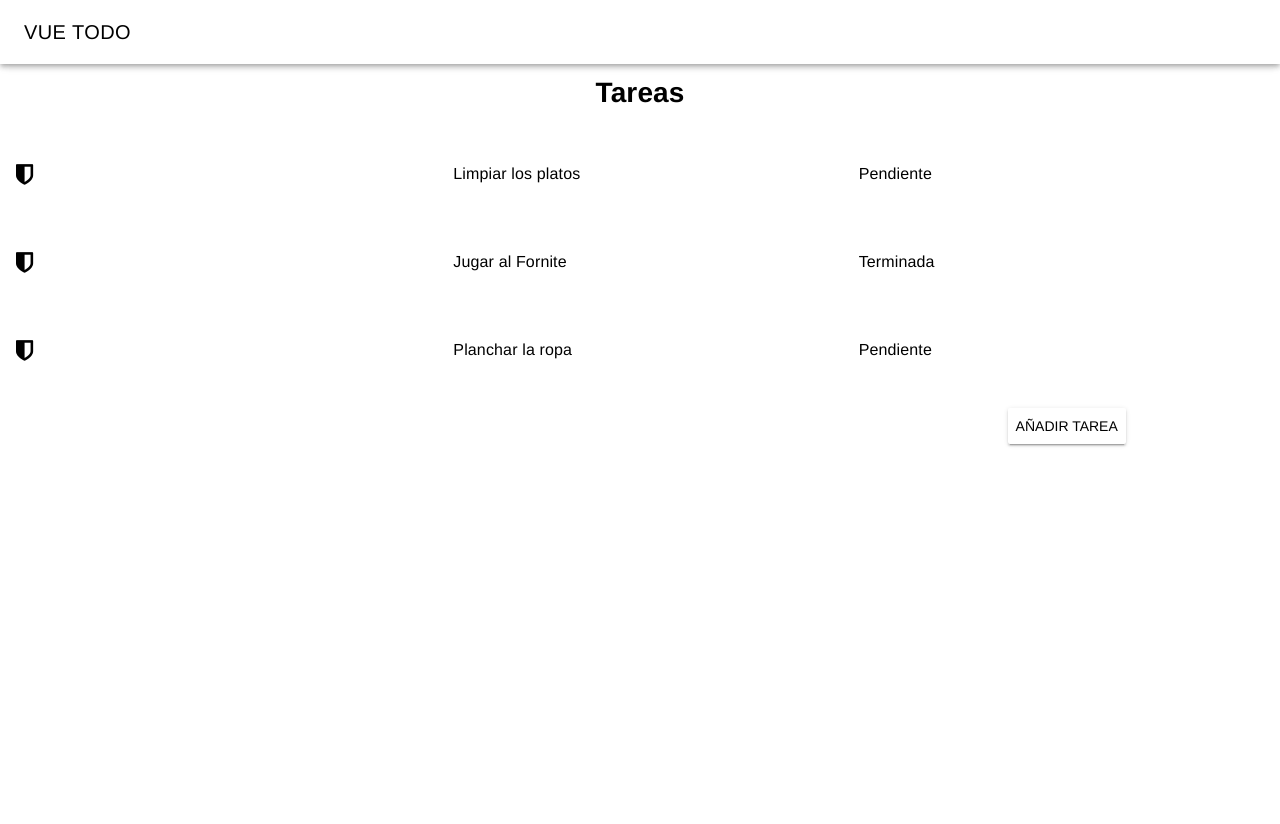
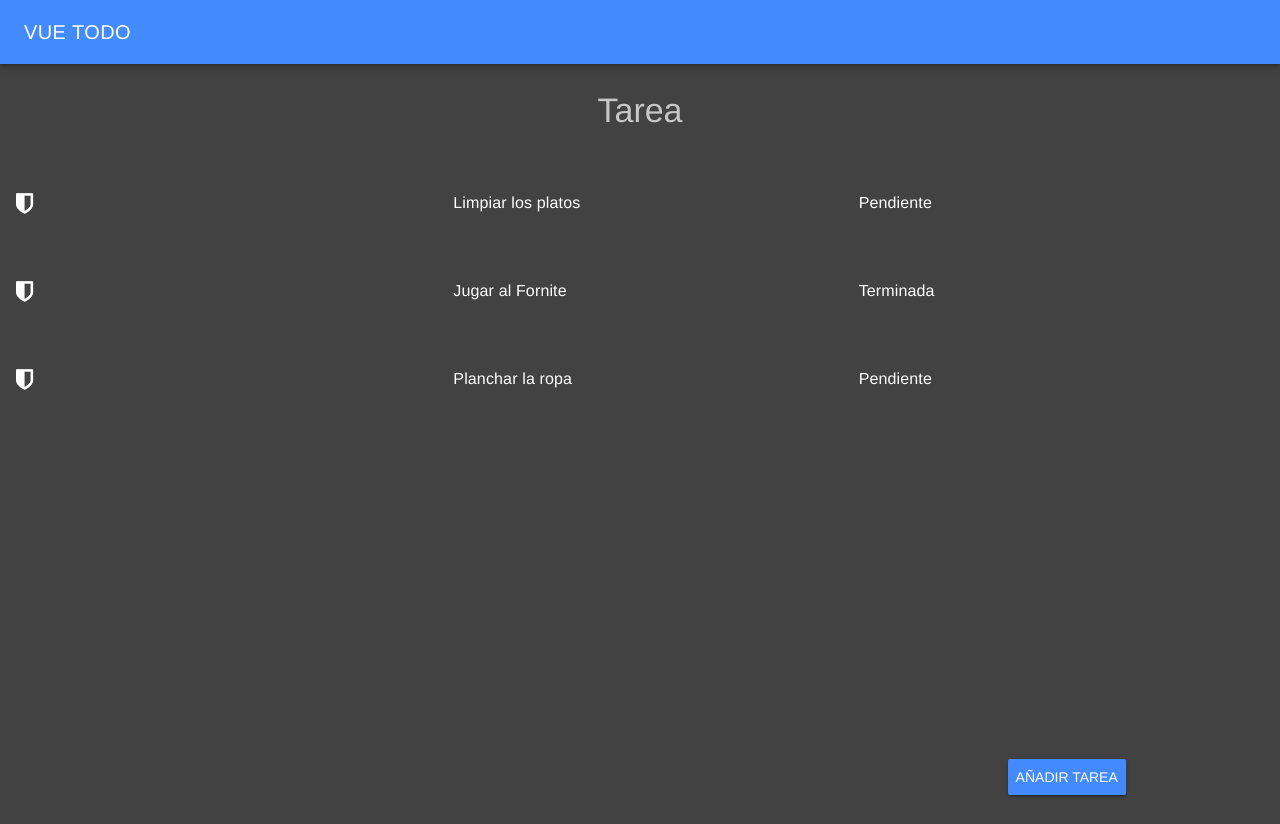
Before and after one commit to Unioviedu/TodoList-Vue, a Vue app: page / in a window 1280 px wide. Before the commit the page ends 800 px from the top, so only its background shows below. Built offline with nearby package versions, Linux system fonts and the light colour scheme.

Commit message:
Terminada vista Home

```diff
--- a/package.json
+++ b/package.json
@@ -37,7 +37,7 @@
     ],
     "rules": {},
     "parserOptions": {
-      "parser": "babel-eslint"
+
     }
   },
   "postcss": {
--- a/src/App.vue
+++ b/src/App.vue
@@ -1,6 +1,6 @@
 <template>
   <div id="app">
-    <md-toolbar>
+    <md-toolbar class="md-primary">
       <h3 class="md-title">VUE TODO</h3>
     </md-toolbar>
     <router-view/>
@@ -14,4 +14,14 @@
   -moz-osx-font-smoothing: grayscale;
   text-align: center;
 }
+
+.md-toolbar {
+  height: calc(100vh * 0.05);
+}
+
+.view {
+  height: calc(100vh * 0.95);
+  max-height: calc(100vh * 0.95);
+}
+
 </style>
--- a/src/main.js
+++ b/src/main.js
@@ -5,6 +5,7 @@ import store from './store'
 
 import VueMaterial from 'vue-material'
 import 'vue-material/dist/vue-material.min.css'
+import 'vue-material/dist/theme/default-dark.css'
 
 Vue.use(VueMaterial)
 
--- a/src/views/home/style.scss
+++ b/src/views/home/style.scss
@@ -0,0 +1,19 @@
+.home {
+    display: flex;
+    flex-direction: column;
+
+    .header {
+        flex: 0.05;
+        padding: 2%;
+        overflow: hidden;
+    }
+
+    .body {
+        flex: 0.85;
+        overflow: scroll;
+    }
+
+    .footer {
+        flex: 0.1;
+    }
+}
--- a/src/views/home/template.html
+++ b/src/views/home/template.html
@@ -1,7 +1,10 @@
-<div class="home">
-    <h1>Tareas</h1>
+<div class="view home">
+    <md-content class="header">
+            <span class="md-display-1">Tarea</span>
+    </md-content>
 
-    <md-content>
+
+    <md-content class="body">
         <md-list class="md-triple-line">
             <md-list-item class="md-layout">
                 <md-icon class="md-layout-item fa fa-shield"></md-icon>
@@ -23,6 +26,7 @@
         </md-list>
     </md-content>
 
+    <md-content  class="footer">
         <div class="md-layout">
             <div class="md-layout-item"></div>
             <div class="md-layout-item"></div>
@@ -30,5 +34,5 @@
                 <md-button class="md-primary md-raised" @click="anadirTarea(this)">Añadir Tarea</md-button>
             </div>
         </div>
-
+    </md-content >
 </div>
--- a/src/views/task/template.html
+++ b/src/views/task/template.html
@@ -1,4 +1,4 @@
-<div class="task">
+<div class="view task">
     <h1>Task works</h1>
     <button @click="anadirTarea(this)">Añadir</button>
 </div>
```
Lines whose indentation alone changed are shown as unchanged.
